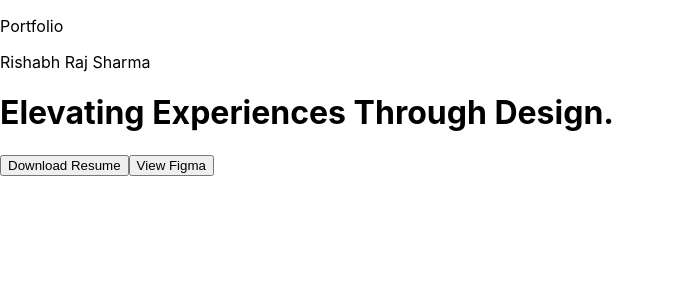
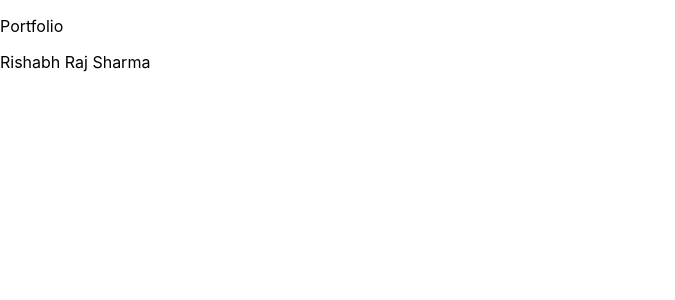
Before and after one commit to RishabhRajSh/My-Portfolio, a React (Create React App) app: page /public in a window 1280 px wide. Shown: the top 300 px of the page, without its empty margins (0-675 px from the left). Built offline with nearby package versions, Linux system fonts and the light colour scheme.

Commit message:
router changes completed

```diff
--- a/src/app/App.tsx
+++ b/src/app/App.tsx
@@ -6,7 +6,7 @@ const App = () => {
   return (
     <Router>
       <Routes>
-        <Route path="/" element={<Navigate to="/public" />} />
+        <Route path="/" element={<Navigate to="/public/about-me" />} />
         <Route path="/public/*" element={<PublicView />} />
       </Routes>
     </Router>
--- a/src/app/components/public/section-banner-about-me/SectionBannerAboutMeComponent.tsx
+++ b/src/app/components/public/section-banner-about-me/SectionBannerAboutMeComponent.tsx
@@ -11,7 +11,6 @@ const SectionBannerAboutMe = () => {
                     <button>View Figma</button>
                 </div>
             </div>
-
         </div>
     </React.Fragment>
 }
--- a/src/app/views/public/PublicView.tsx
+++ b/src/app/views/public/PublicView.tsx
@@ -1,20 +1,16 @@
+import { Route, Routes } from "react-router-dom";
+import AboutMePage from "./pages/about-me/AboutMePage";
+import PublicLayout from "../../layouts/public/PublicLayout";
 import React from "react";
-import { Routes, Route, Navigate } from "react-router-dom";
-import PublicLayout from "../../layouts/public/PublicLayout";
-import AboutMePage from "./pages/about-me/AboutMePage";
 
 const PublicView = () => {
   return (
     <React.Fragment>
-      <AboutMePage />
-      {/* <PublicLayout>
-
+      <PublicLayout>
         <Routes>
-          <Route path="/public/*" element={<Navigate to="/public/about-me" />} />
-
-          <Route path="/public/about-me" element={<AboutMePage />} />
+          <Route path="/about-me" element={<AboutMePage />} />
         </Routes>
-      </PublicLayout> */}
+      </PublicLayout>
     </React.Fragment>
   );
 }
--- a/src/app/views/public/pages/about-me/AboutMePage.tsx
+++ b/src/app/views/public/pages/about-me/AboutMePage.tsx
@@ -1,13 +1,11 @@
 import React from "react"
 import Style from "./AboutMePage.module.scss"
 import SectionBannerAboutMe from "../../../../components/public/section-banner-about-me/SectionBannerAboutMeComponent"
-import PublicHeaderComponent from "../../../../components/public/public-header/PublicHeaderComponent"
 
 
 const AboutMePage = () => {
     return <React.Fragment>
         <div className={Style['container']}>
-        <PublicHeaderComponent />
             <SectionBannerAboutMe />
         </div>
     </React.Fragment >
```
